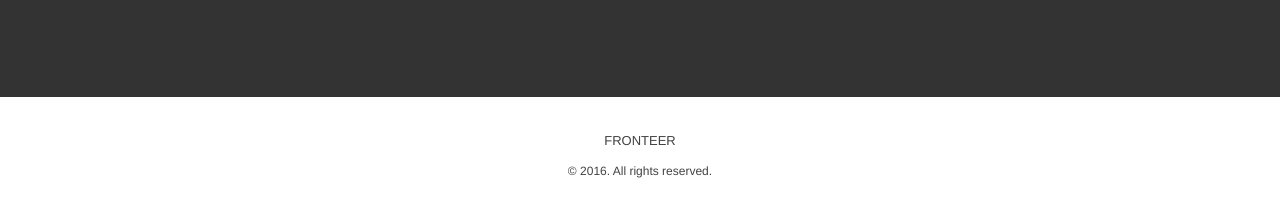
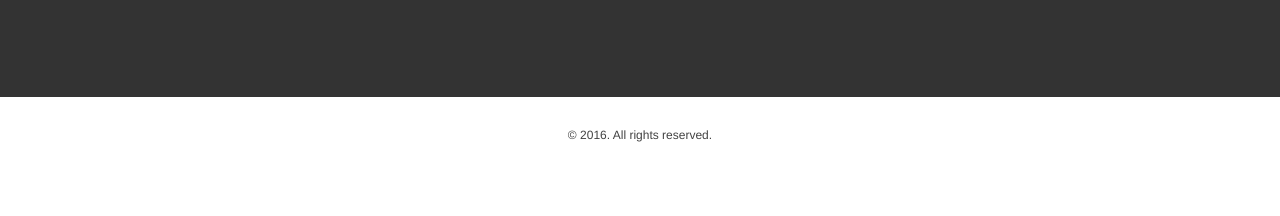
Before and after one commit to fronteerio/ally.ac, a plain HTML site: page index.html in a window 1280 px wide. Shown: the part 398-614 px from the top of the page. Drawn offline with nearby package versions, Linux system fonts and the light colour scheme; a web font is replaced by a local one.

Commit message:
Remove fronteer name

```diff
--- a/index.html
+++ b/index.html
@@ -25,7 +25,6 @@
     </div>
 
     <footer>
-        <p><a href="http://fronteer.io" target="_blank">fronteer</a></p>
         <p>&copy; <span id="footer-year"></span>. All rights reserved.</p>
     </footer>
 
```
